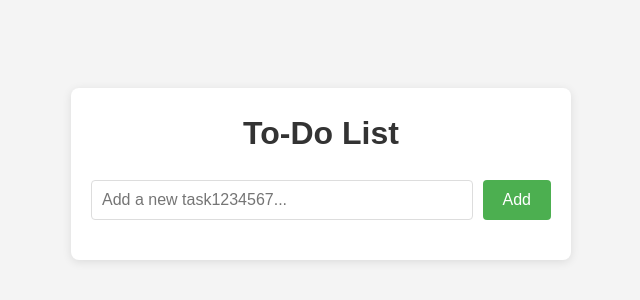
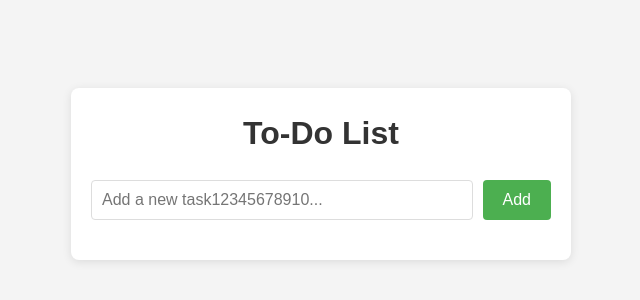
Before and after one commit to catalyst-git-test/slate_auto_deploy, a website built with Vite: page index.html in a window 1280 px wide. Shown: the part 226-526 px from the top of the page, 319-959 px from the left. Built offline with nearby package versions, Linux system fonts and the light colour scheme.

Commit message:
Third Commit

```diff
--- a/index.html
+++ b/index.html
@@ -10,7 +10,7 @@
     <div class="container">
         <h1>To-Do List</h1>
         <div class="todo-input">
-            <input type="text" id="taskInput" placeholder="Add a new task1234567...">
+            <input type="text" id="taskInput" placeholder="Add a new task12345678910...">
             <button onclick="addTask()">Add</button>
         </div>
         <ul id="taskList"></ul>
```
